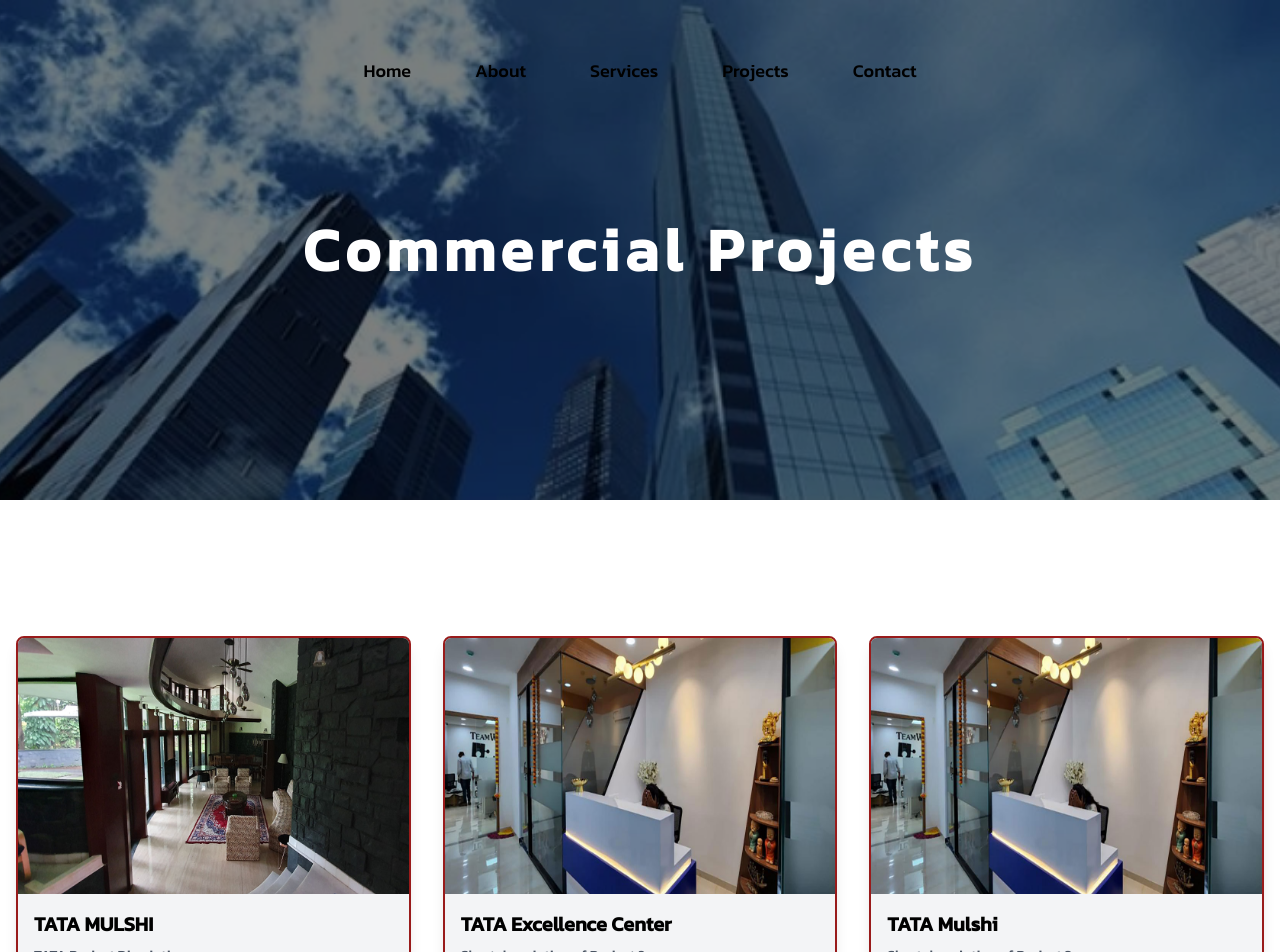
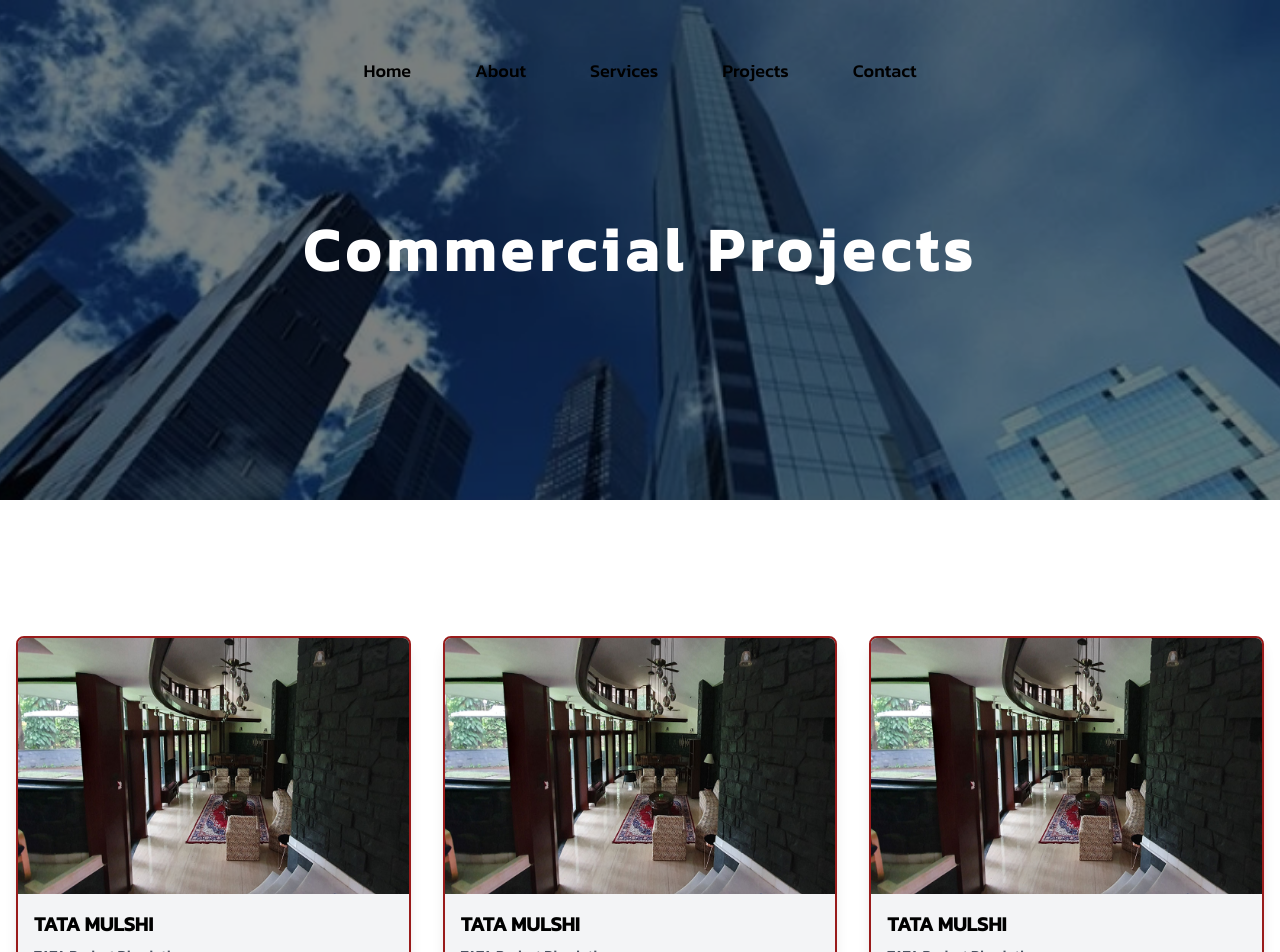
Before and after one commit to AkshayKalamkarr/supremeinfrastructure, a Next.js app: page /project/commercialprojects in a window 1280 px wide. Shown: the top 952 px of the page. Built offline with nearby package versions, Linux system fonts and the light colour scheme.

Commit message:
video updated

```diff
--- a/components/HeroSection.jsx
+++ b/components/HeroSection.jsx
@@ -78,7 +78,7 @@ const HeroSection = () => {
           WebkitFilter: 'brightness(1.0) contrast(1.0)'
         }}
       >
-        <source src="/videos/video-3.mp4" type="video/mp4" />
+        <source src="/videos/video-4.mp4" type="video/mp4" />
         Your browser does not support the video tag.
       </motion.video>
       <NavbarDemo />
--- a/data/commercialprojects.js
+++ b/data/commercialprojects.js
@@ -33,26 +33,70 @@ export const projects = [
     ],
   },
   {
-    slug: "project-2",
-    title: "TATA Excellence Center",
-    image: "/images/projects/ATLANTAS/atlantas-3.jpg",
-    description: "Short description of Project 2",
+    slug: "project-1",
+    title: "TATA MULSHI",
+    image: "/images/projects/TATA/tata-1.jpg",
+    description: "TATA Project Discription",
     fullDescription:
       "Mulshi IB, situated about 40 km from Pune, is a storage dam for Bhira hydro power station of Tata Power Company Limited. The Bungalow is located near dam and dam constructed across the rivers Mula & Nila near village Mulshi during the years 1921-26 is a gravity dam constructed in rubble masonry.We have renovated the Mulshi IB with new design and concepts IN Year 2018-19. By keeping Bungalow’s vintage look in mind we have design this beautiful stone structure from scarp.This is Tata power’s oldest property among all. Bungalow home plans share a common style with Craftsman, Rustic and Cottage home designs. A great porch for your rocker, typically one level and over-hanging eaves are some of the classic features.",
-    Client: "Tata Power",
-    ApproxArea: "1500",
-    ProjectDuration: "135 Days"
+    tagLine: "Project information",
+    reraNumber: "P52000011751",
+    highlights: [
+      { icon: "Building2", description: "TOWNSHIP IN 3 ACRES" },
+      { icon: "Home", description: "13 RESIDENTIAL BUILDINGS OF STILT + 4 STOREY WITH LIFT" },
+      { icon: "Banknote", description: "LUXURIOUS AND AFFORDABLE 1BHK AND 2BHK RESIDENCES" },
+      { icon: "FileCheck", description: "PROJECT APPROVED BY NAINA CIDCO" },
+      { icon: "CheckSquare", description: "OC RECEIVED code" },
+    ],
+    configuration: [
+      { flat: "1500 sqft", carpet: "135 Days" },
+    ],
+
+    galleryImages: [
+      { image: "/images/projects/TATA/tata-1.jpg", alt: "tata-1" },
+      { image: "/images/projects/TATA/tata-2.jpg", alt: "tata-2" },
+      { image: "/images/projects/TATA/tata-3.jpg", alt: "tata-3" },
+      { image: "/images/projects/TATA/tata-4.jpg", alt: "tata-4" },
+      { image: "/images/projects/TATA/tata-5.jpg", alt: "tata-5" },
+      { image: "/images/projects/TATA/tata-6.jpg", alt: "tata-6" },
+      { image: "/images/projects/TATA/tata-7.jpg", alt: "tata-7" },
+      { image: "/images/projects/TATA/tata-8.jpg", alt: "tata-8" },
+      { image: "/images/projects/TATA/tata-9.jpg", alt: "tata-9" },
+      { image: "/images/projects/TATA/tata-10.jpg", alt: "tata-10" },
+    ],
   },
   {
-    slug: "project-3",
-    title: "TATA Mulshi",
-    image: "/images/projects/ATLANTAS/atlantas-3.jpg",
-    description: "Short description of Project 3",
+    slug: "project-1",
+    title: "TATA MULSHI",
+    image: "/images/projects/TATA/tata-1.jpg",
+    description: "TATA Project Discription",
     fullDescription:
       "Mulshi IB, situated about 40 km from Pune, is a storage dam for Bhira hydro power station of Tata Power Company Limited. The Bungalow is located near dam and dam constructed across the rivers Mula & Nila near village Mulshi during the years 1921-26 is a gravity dam constructed in rubble masonry.We have renovated the Mulshi IB with new design and concepts IN Year 2018-19. By keeping Bungalow’s vintage look in mind we have design this beautiful stone structure from scarp.This is Tata power’s oldest property among all. Bungalow home plans share a common style with Craftsman, Rustic and Cottage home designs. A great porch for your rocker, typically one level and over-hanging eaves are some of the classic features.",
-    Client: "Tata Power",
-    ApproxArea: "1500",
-    ProjectDuration: "135 Days"
+    tagLine: "Project information",
+    reraNumber: "P52000011751",
+    highlights: [
+      { icon: "Building2", description: "TOWNSHIP IN 3 ACRES" },
+      { icon: "Home", description: "13 RESIDENTIAL BUILDINGS OF STILT + 4 STOREY WITH LIFT" },
+      { icon: "Banknote", description: "LUXURIOUS AND AFFORDABLE 1BHK AND 2BHK RESIDENCES" },
+      { icon: "FileCheck", description: "PROJECT APPROVED BY NAINA CIDCO" },
+      { icon: "CheckSquare", description: "OC RECEIVED code" },
+    ],
+    configuration: [
+      { flat: "1500 sqft", carpet: "135 Days" },
+    ],
+
+    galleryImages: [
+      { image: "/images/projects/TATA/tata-1.jpg", alt: "tata-1" },
+      { image: "/images/projects/TATA/tata-2.jpg", alt: "tata-2" },
+      { image: "/images/projects/TATA/tata-3.jpg", alt: "tata-3" },
+      { image: "/images/projects/TATA/tata-4.jpg", alt: "tata-4" },
+      { image: "/images/projects/TATA/tata-5.jpg", alt: "tata-5" },
+      { image: "/images/projects/TATA/tata-6.jpg", alt: "tata-6" },
+      { image: "/images/projects/TATA/tata-7.jpg", alt: "tata-7" },
+      { image: "/images/projects/TATA/tata-8.jpg", alt: "tata-8" },
+      { image: "/images/projects/TATA/tata-9.jpg", alt: "tata-9" },
+      { image: "/images/projects/TATA/tata-10.jpg", alt: "tata-10" },
+    ],
   },
 ];
 
```
Also changed, not shown: 1 other file (tests, documents, lock files or other folders).
